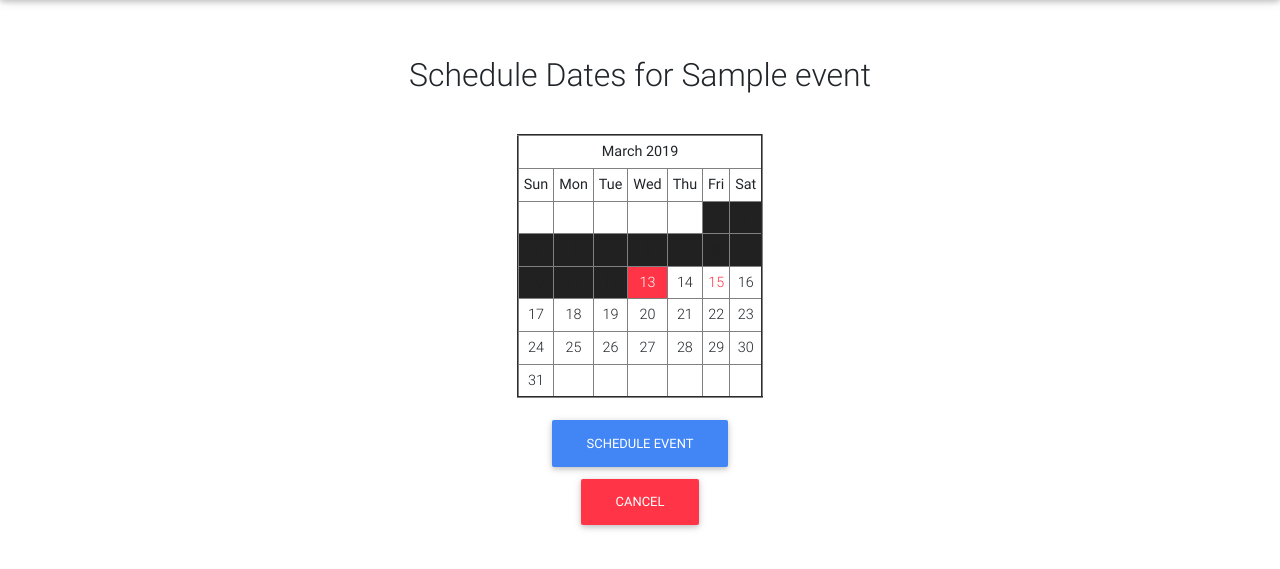
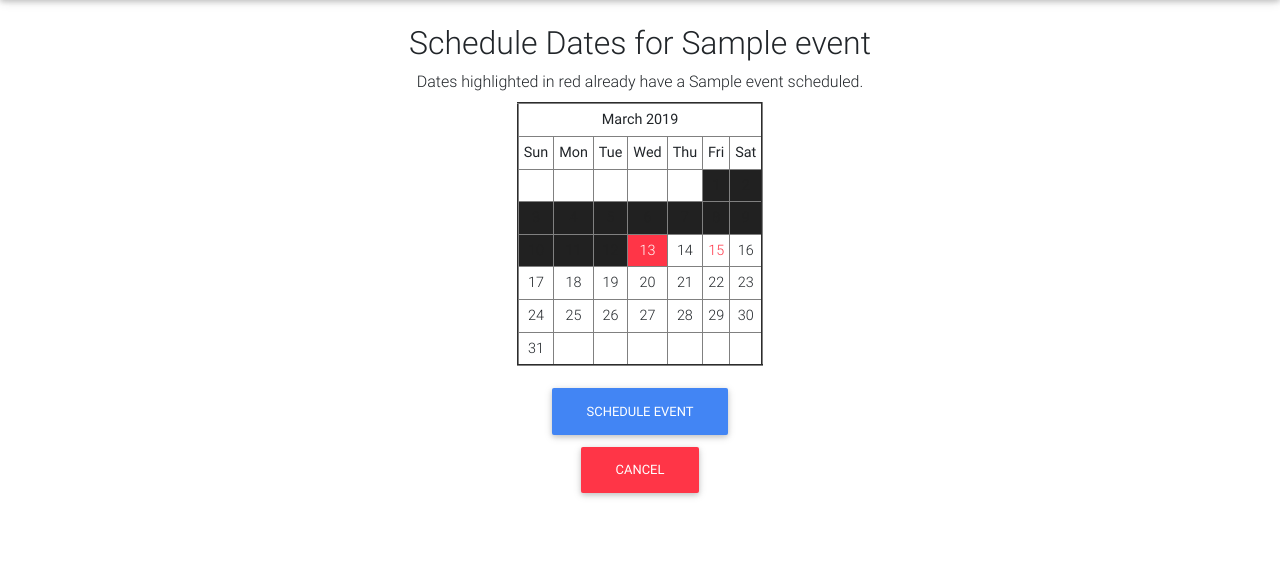
Before and after one commit to Nolan-Little/inStep, a Django app: page /schedule_event/1/ in a window 1280 px wide. Shown: the part 64-633 px from the top of the page. Run offline with Django 3.2, Linux system fonts and the light colour scheme; a user stored in the database is signed in; tables that the repository leaves empty hold one stand-in row (values such as "Sample post"); some libraries are stand-ins or nearby versions.

```diff
--- a/volunteer/static/scripts/yearCal.js
+++ b/volunteer/static/scripts/yearCal.js
@@ -1,5 +1,6 @@
 const form = document.querySelector('#scheduleEventForm')
-const events = document.querySelectorAll('input.date')
+const events = document.querySelectorAll('input.scheduled_date')
+const selectAlert = document.querySelector('p.selectAlert')
 
 const mondays = document.querySelectorAll("td.mon")
 const tuesdays = document.querySelectorAll("td.tue")
@@ -40,12 +41,13 @@ function toggleSelected(e) {
   if (e.target.classList.contains("selected")) {
     e.target.classList.remove("bg-primary", "text-white", "selected")
     if (Number(e.target.textContent) === dayNum) e.target.classList.add("bg-danger", "text-white")
+    if (e.target.classList.contains("scheduled_event")) selectAlert.classList.remove("text-danger")
     formattedDate = formatSelectedDate(e.target.textContent, monthHeader)
     removeDateInput(formattedDate)
 
   } else if (!e.target.classList.contains("selected")) {
     if (Number(e.target.textContent) === dayNum) e.target.classList.remove("bg-danger")
-
+    if (e.target.classList.contains("scheduled_event")) selectAlert.classList.add("text-danger")
     e.target.classList.add("bg-primary", "text-white", "selected")
     formattedDate = formatSelectedDate(e.target.textContent, monthHeader)
     captureDateInput(formattedDate)
@@ -62,7 +64,7 @@ function formatValidCalender(dayList) {
     }
     if (Number(day.textContent) === dayNum) day.classList.add("bg-danger", "text-white")
     if (Number(day.textContent) < dayNum) day.classList.add("bg-dark", "text-dark")
-    evaluateEvents(day)
+    evaluateEvents(day, events)
   }
 }
 
@@ -97,12 +99,10 @@ function removeDateInput(date) {
   }
 }
 
-function evaluateEvents(day) {
+function evaluateEvents(day, events) {
   for (event of events) {
     if (day.textContent === event.value.split('-')[2]) {
-      day.classList.add("text-danger")
-    } else {
-      console.log("not today satan")
+      day.classList.add("text-danger", "scheduled_event")
     }
   }
 }
--- a/volunteer/templates/dashboard.html
+++ b/volunteer/templates/dashboard.html
@@ -45,7 +45,7 @@
                                 <td>{{event.venue.name}}</td>
                                 <td>
                                     <button class="btn-sm btn-primary">
-                                        <a class="text-white" href="{% url 'volunteer:schedule_event' event.id %}">schedule occurence</a>
+                                        <a class="text-white" href="{% url 'volunteer:schedule_event' event.id %}">schedule event</a>
                                     </button>
                                 </td>
                                 <td>
@@ -94,7 +94,7 @@
                                 <td>{{event.date}}</td>
                                 <td>
                                   <input type="text" class="sr-only" value="{{domain}}/sign_up/{{event.sign_up_url}}" id="url">
-                                  <button class="btn-primary" id="copyLink">Copy Sign-up Link to clipboard</button>
+                                  <button class="btn-sm btn-primary" id="copyLink">Copy Sign-up Link to clipboard</button>
                                 </td>
                                 <td>
                                     <button class="btn-sm btn-warning">
--- a/volunteer/templates/events/schedule_event.html
+++ b/volunteer/templates/events/schedule_event.html
@@ -5,7 +5,8 @@
     <div class="container">
         <div class="row mt-5">
           <div class="col-md-6 offset-md-3 d-flex flex-column align-items-center">
-            <h2 class="mt-5 p-4 text-center">Schedule Dates for {{event.name}}</h2>
+            <h2 class="mt-4 pt-3 text-center">Schedule Dates for {{event.name}}</h2>
+            <p class="m-0 selectAlert">Dates highlighted in red already have a {{event.name}} scheduled.</p>
             <form id="scheduleEventForm" action="{% url 'volunteer:schedule_event' event.id %}" method="POST">
                 {% csrf_token %}
                 <div>
@@ -14,12 +15,12 @@
                 <div class="text-center mt-3">
                   <button class="btn btn-primary" type="submit">Schedule Event</button>
                 </div>
-                <div class="text-center">
+                <div class="text-center mb-3">
                   <a class="btn btn-danger" href="/dashboard">Cancel</a>
                 </div>
                 {% for event in scheduled_events %}
                   {% if event.date %}
-                    <input type="date" hidden name="selected_date" class="date" value="{{event.date|date:"Y-m-d"}}">
+                    <input type="date" hidden name="scheduled_date" class="scheduled_date" value="{{event.date|date:"Y-m-d"}}">
                   {% endif %}
                 {% endfor %}
             </form>
--- a/volunteer/views/dashboard_views.py
+++ b/volunteer/views/dashboard_views.py
@@ -12,7 +12,7 @@ def dashboard(request):
     org = Organization.objects.get(user=user)
     events = Event.objects.filter(organization=org)
     templates = events.filter(is_template=True)
-    scheduled_events = events.exclude(date__lt=datetime.now()).exclude(date=None)
+    scheduled_events = events.exclude(date__lt=datetime.now()).exclude(date=None).order_by('date')
 
     context = {
         "org": org,
```
